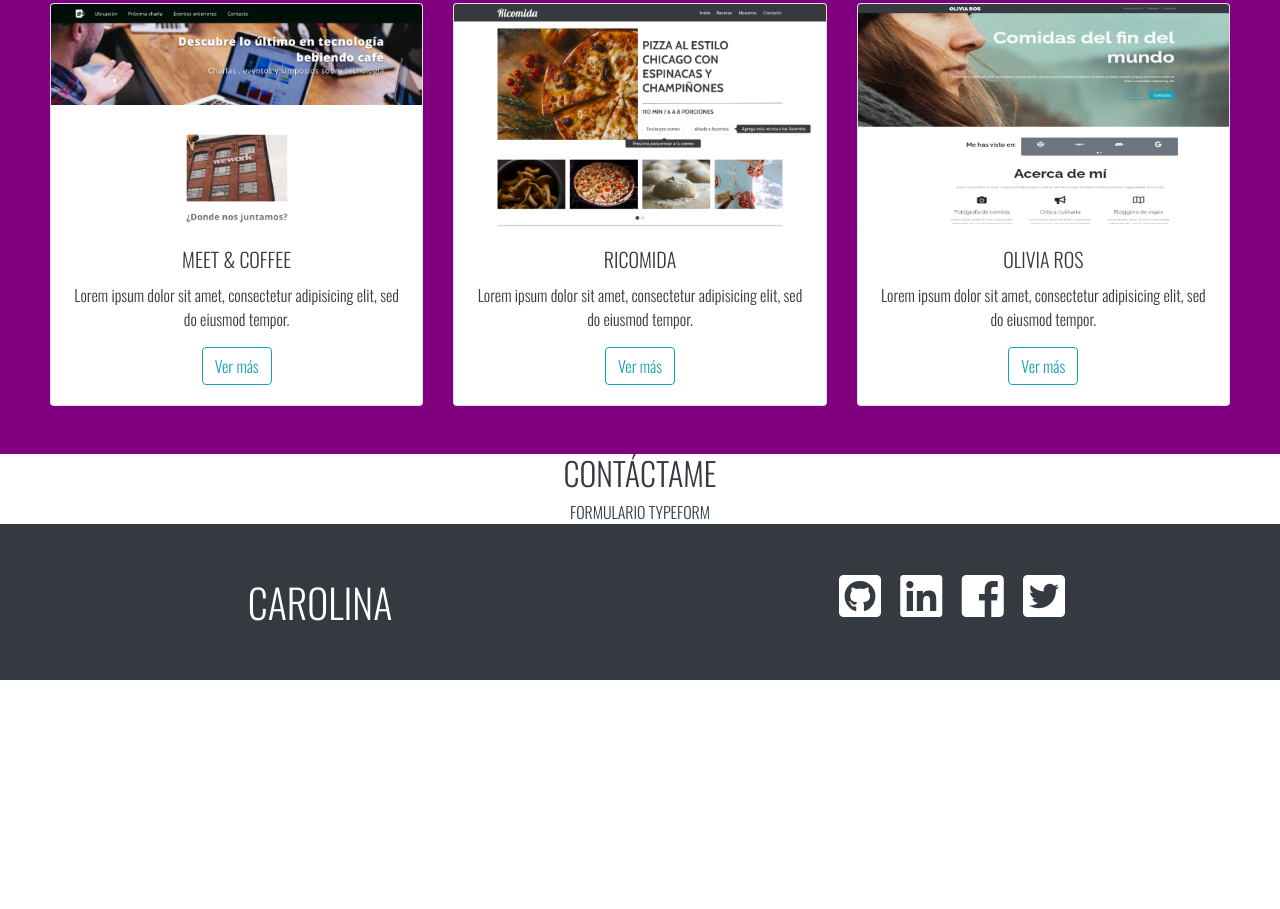
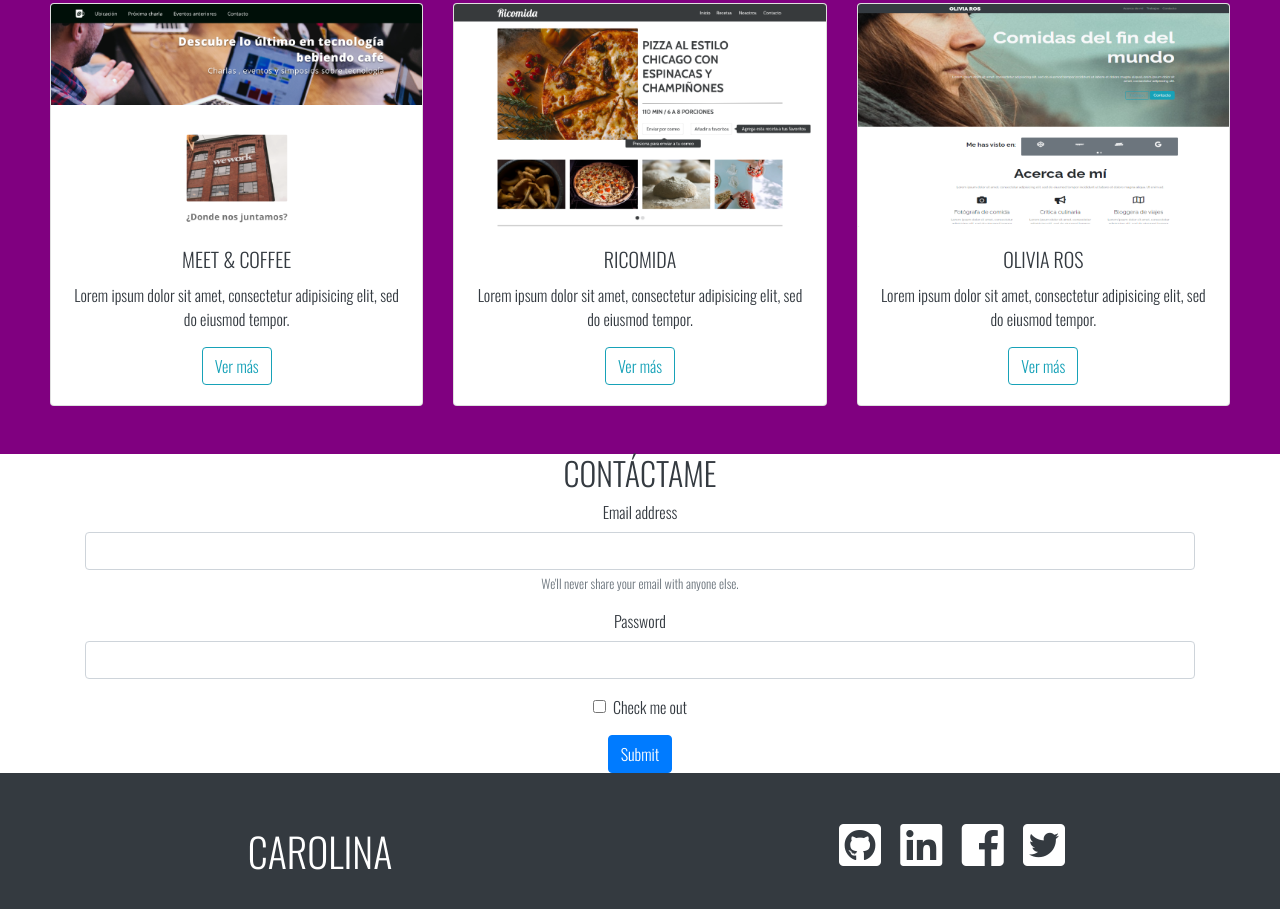
Before and after one commit to carolinamorah/mi-portafolio, a plain HTML site: page index.html in a window 1280 px wide. Shown: the part 2169-3078 px from the top of the page. Before the commit the page ends 2849 px from the top, so only its background shows below. Drawn offline with nearby package versions, Linux system fonts and the light colour scheme.

Commit message:
deleted text to the index.html

```diff
--- a/index.html
+++ b/index.html
@@ -372,7 +372,24 @@
 
     <section id="contact" class="container text-center text-dark">
       <h2>CONTÁCTAME</h2>
-      FORMULARIO TYPEFORM
+
+      <form>
+          <div class="form-group">
+            <label for="exampleInputEmail1">Email address</label>
+            <input type="email" class="form-control" id="exampleInputEmail1" aria-describedby="emailHelp">
+            <small id="emailHelp" class="form-text text-muted">We'll never share your email with anyone else.</small>
+          </div>
+          <div class="form-group">
+            <label for="exampleInputPassword1">Password</label>
+            <input type="password" class="form-control" id="exampleInputPassword1">
+          </div>
+          <div class="form-group form-check">
+            <input type="checkbox" class="form-check-input" id="exampleCheck1">
+            <label class="form-check-label" for="exampleCheck1">Check me out</label>
+          </div>
+          <button type="submit" class="btn btn-primary">Submit</button>
+        </form>
+
     </section>
 
 
```
